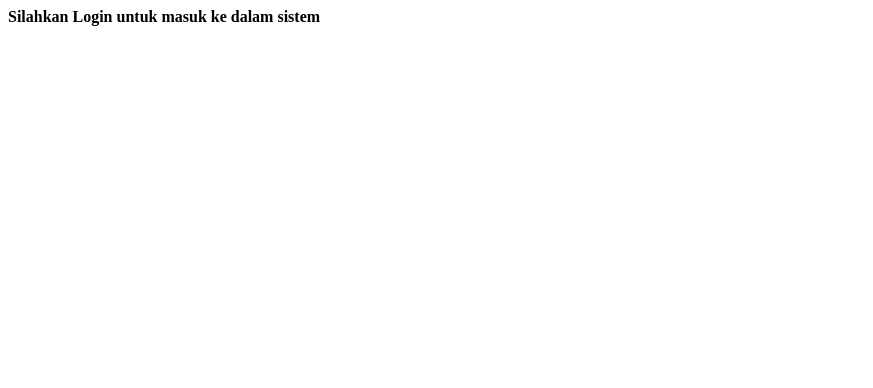
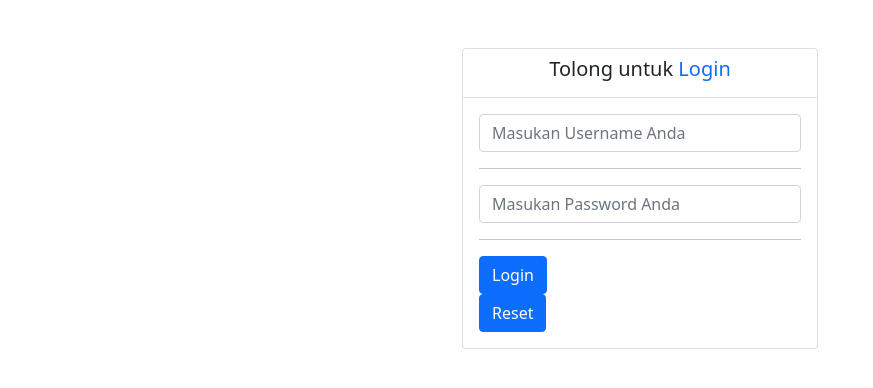
Before and after one commit to Internship-2-0/Kejari, a PHP site: page / in a window 1280 px wide. Shown: the top 388 px of the page, without its empty margins (0-873 px from the left). Run offline with PHP 8.4, Linux system fonts and the light colour scheme; data that the repository does not hold is empty.

Commit message:
Update vLogin.php

```diff
--- a/view/vLogin.php
+++ b/view/vLogin.php
@@ -1,3 +1,40 @@
+<!DOCTYPE html>
 <html>
-    <head><b>Silahkan Login untuk masuk ke dalam sistem</b></head>
+<head>
+	<title>Silahkan Login untuk masuk ke dalam sistem</title>
+	<link rel="stylesheet" type="text/css" href="Test.css">
+	<link href="https://cdn.jsdelivr.net/npm/bootstrap@5.0.0-beta1/dist/css/bootstrap.min.css" rel="stylesheet" integrity="sha384-giJF6kkoqNQ00vy+HMDP7azOuL0xtbfIcaT9wjKHr8RbDVddVHyTfAAsrekwKmP1" crossorigin="anonymous">
+</head>
+  <body>
+  	<?php
+	echo $reslt;
+	?>
+    <div class="container">
+      <div class="row justify-content-center mt-5">
+        <div class="col-md-4">
+          <div class="card">
+            <div class="card-header bg-transparent mb-0"><h5 class="text-center">Tolong untuk <span class="font-weight-bold text-primary">Login</span></h5></div>
+            <div class="card-body">
+              <form action="">
+                <div class="form-group">
+                  <input id="username" type="text" name="username" class="form-control" required="re" placeholder="Masukan Username Anda">
+                </div>
+                <hr>
+                <div class="form-group">
+                  <input id="password" type="password" name="password" class="form-control" required="req" placeholder="Masukan Password Anda">
+                </div>
+                <hr>
+                <div class="form-group">
+                  <input type="submit" name="" value="Login" class="btn btn-primary btn-block">
+                </div>
+                 <div class="form-group">
+                  <input type="reset" name="reset" value="Reset" class="btn btn-primary btn-block">
+                </div>
+              </form>
+            </div>
+          </div>
+        </div>
+      </div>
+    </div>
+  </body>
 </html>
```
